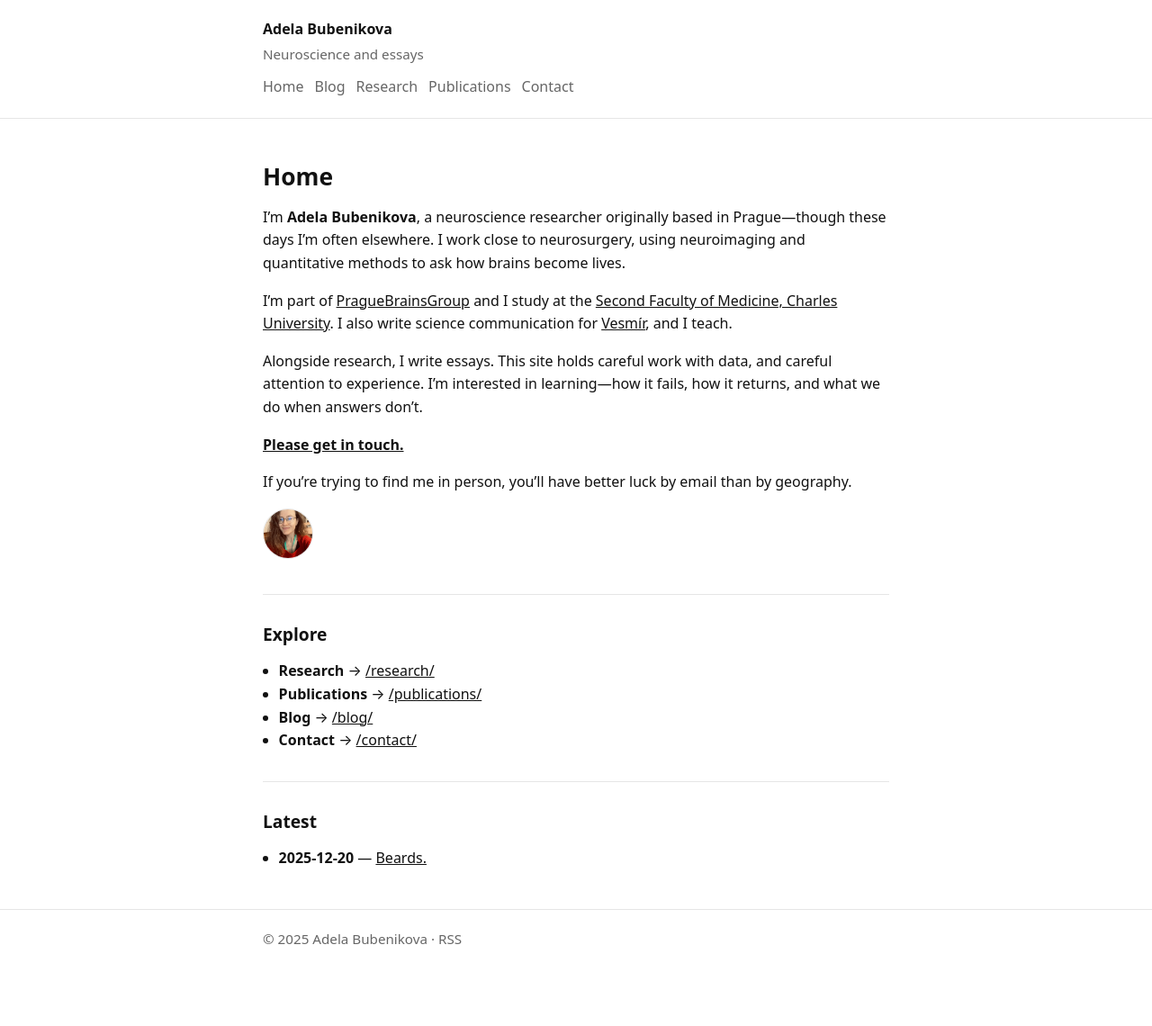
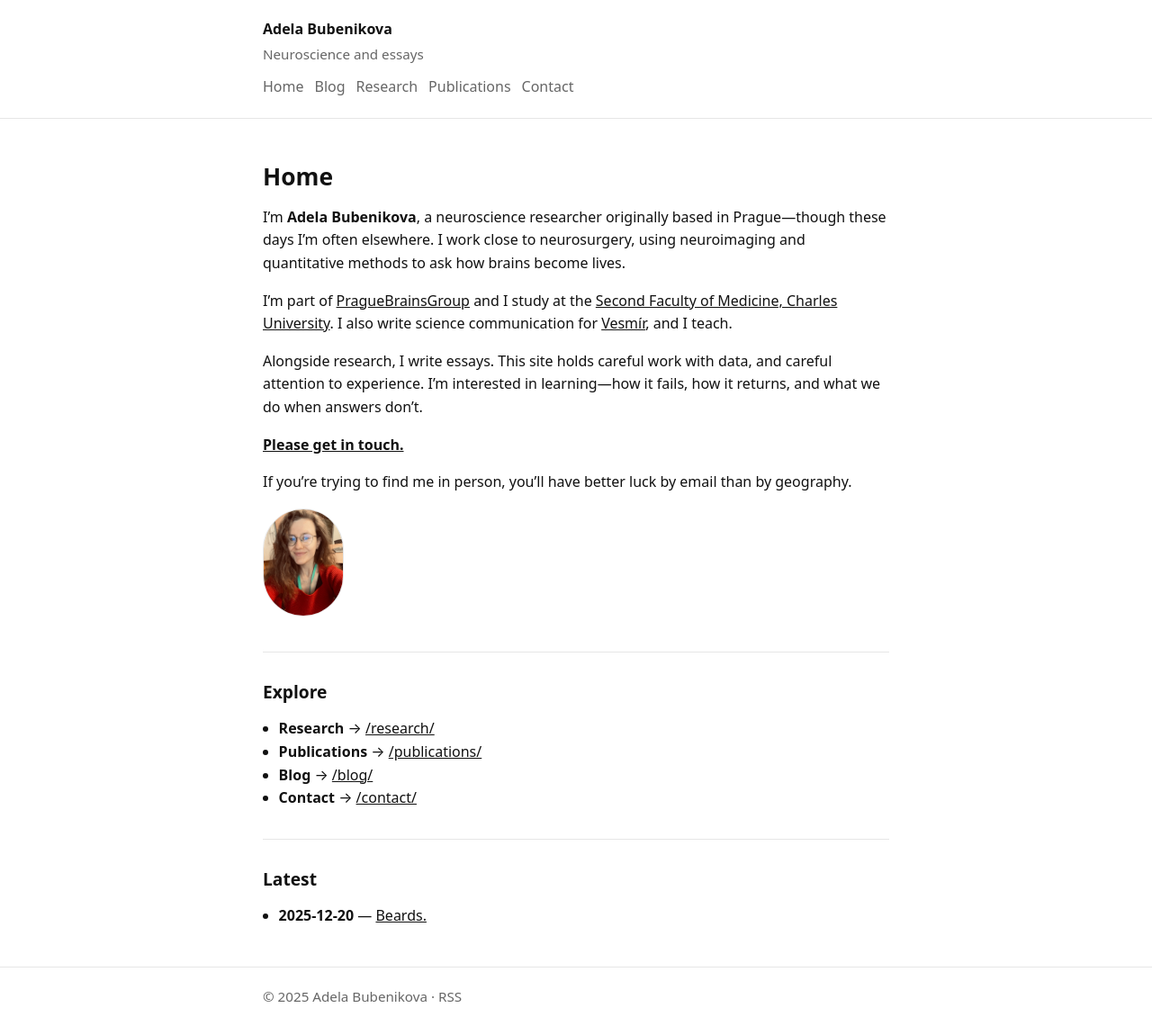
Before and after one commit to bubenikovaadela/bubenikovaadela.github.io, a Jekyll site: the page built from index.md, in a window 1280 px wide. Shown: the whole page at 90% size. Built offline with Jekyll 4.4.1, drawn with Linux system fonts in a browser that asks for light colours; before the commit the page ends 1076 px from its top, so only the background shows below that.

Commit message:
Resize avatar dimensions in site.css

```diff
--- a/assets/css/site.css
+++ b/assets/css/site.css
@@ -106,8 +106,8 @@ pre{
   flex: 0 0 auto;
 }
 .home-hero .avatar{
-  width: 56px;
-  height: 56px;
+  width: 90px;
+  height: 120px;
   border-radius: 999px;
   object-fit: cover;
   border: 1px solid var(--line);
@@ -115,7 +115,7 @@ pre{
 }
 @media (max-width: 520px){
   .home-hero{ flex-direction: column; }
-  .home-hero .avatar{ width: 96px; height: 96px; }
+  .home-hero .avatar{ width: 90px; height: 120px; }
 }
 
 .site-footer{
```
